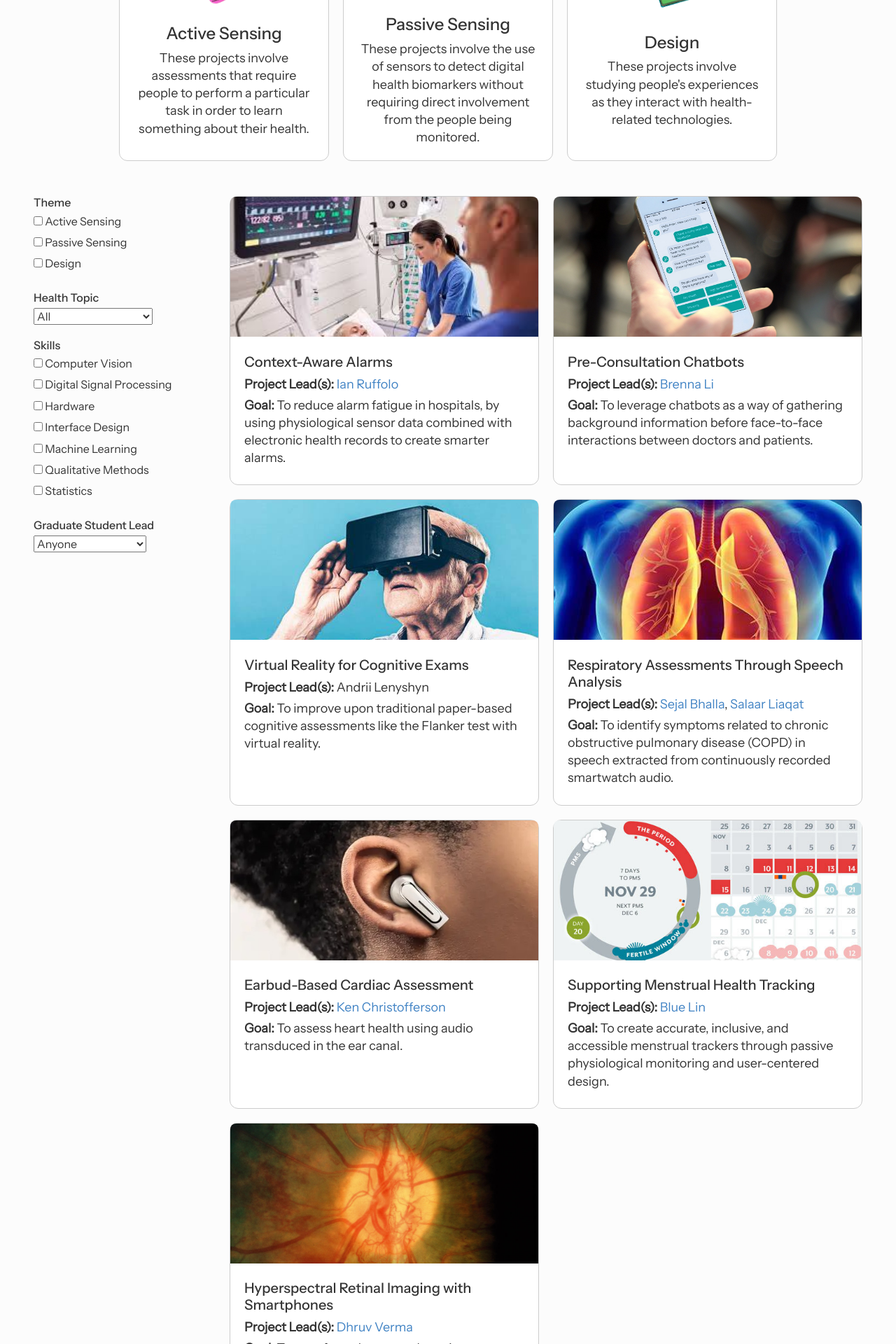
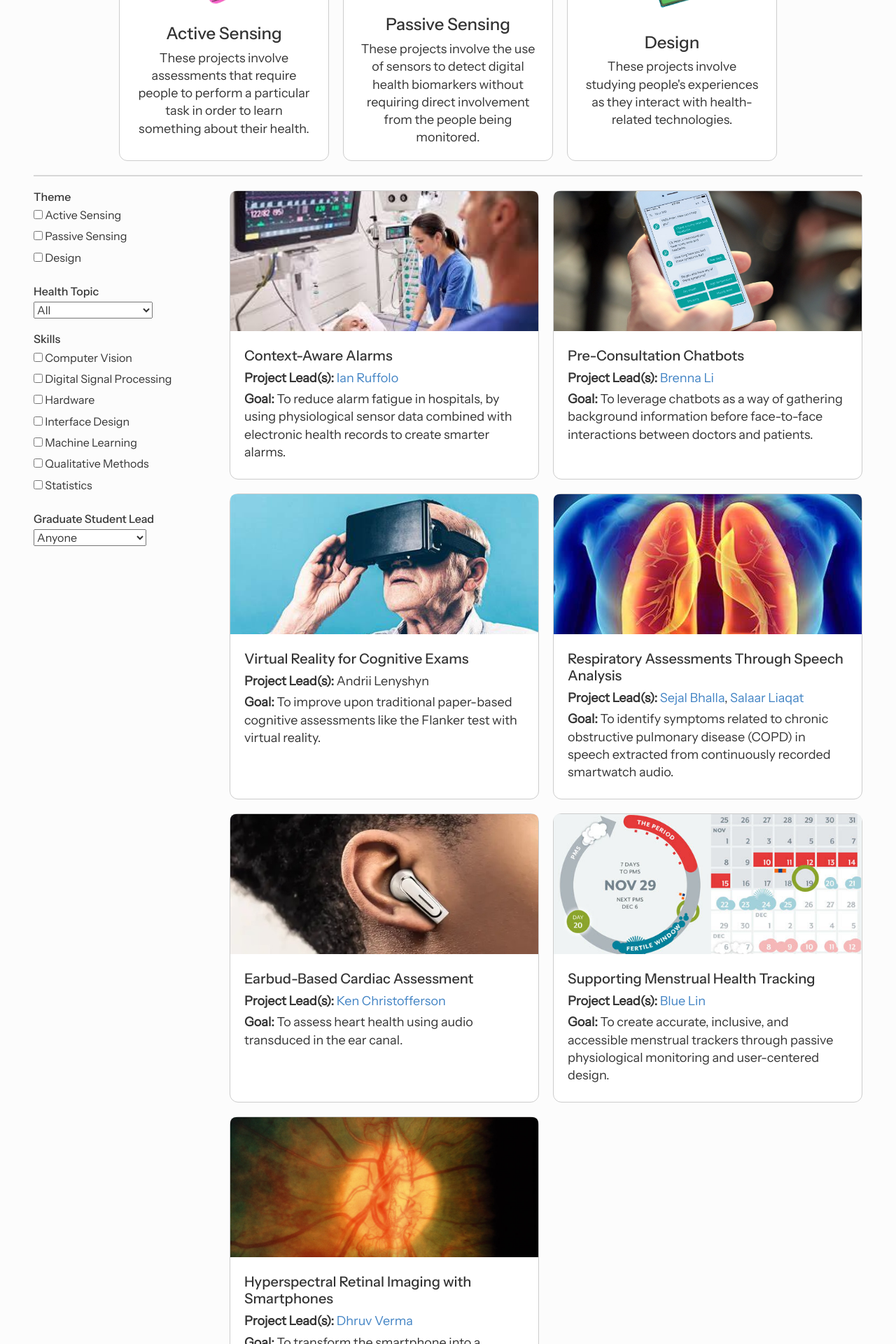
Before and after one commit to chai-toronto/chai-toronto.github.io, a Jekyll site: the page built from current_research/index.html, in a window 1280 px wide. Shown: the part 328-2248 px from the top of the page at 70% size. Built offline with Jekyll 4.4.1, drawn with Linux system fonts in a browser that asks for light colours.

Commit message:
adding divider line between themes and current projects

```diff
--- a/_sass/_current-research.scss
+++ b/_sass/_current-research.scss
@@ -35,7 +35,6 @@
     flex-wrap: wrap;
     justify-content: center;
     gap: 20px;
-    padding-bottom: 50px;
 
     .theme-card {
       width: 400px;
@@ -105,6 +104,12 @@
         margin-top: 0.4rem;
       }
     }
+  }
+
+  .custom-divider-line {
+    height: 1.5px;
+    background-color: rgba(0, 0, 0, 0.15);
+    border: none;
   }
 
   .active-filter-tag {
--- a/current_research/index.html
+++ b/current_research/index.html
@@ -27,6 +27,8 @@ title: Current Research
       <p>These projects involve studying people's experiences as they interact with health-related technologies.</p>
     </div>
   </div>
+
+  <hr class="custom-divider-line">
 
   <button class="mobile-filter-toggle btn">Filters</button>
 
```
